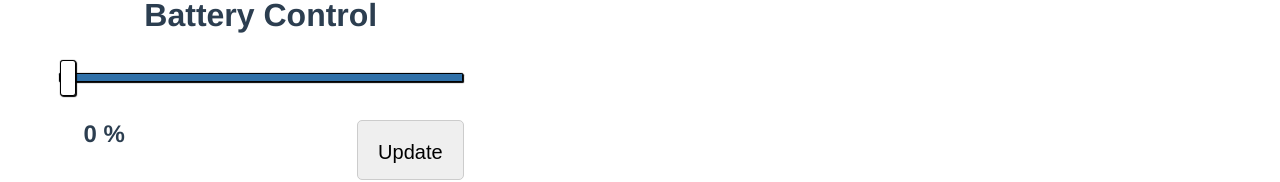
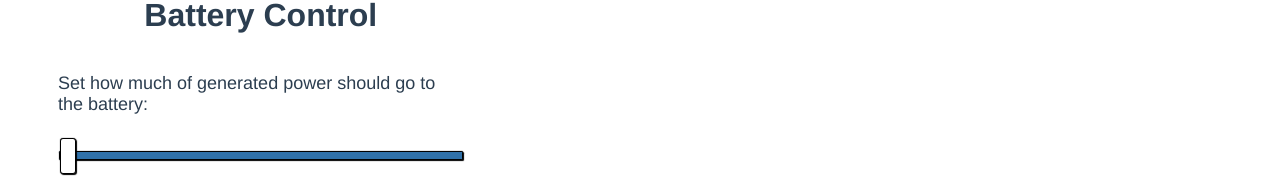
Before and after one commit to PandaFood/M7011E_EnergySystem, a Vue app in the folder Frontend/: page /manage/control in a window 1280 px wide. Shown: the part 496-678 px from the top of the page. Built offline with nearby package versions, Linux system fonts and the light colour scheme; no server answers; sample sign-in values are in the browser's storage; what vue-flash-message, vue-js-modal would draw is missing.

Commit message:
add slider description

```diff
--- a/Frontend/src/components/dashboard/manager/control/BatteryControl.Component.vue
+++ b/Frontend/src/components/dashboard/manager/control/BatteryControl.Component.vue
@@ -1,7 +1,7 @@
 <template>
     <div id="battery-control">
         <h1> Battery Control </h1>
-
+        <p> Set how much of generated power should go to the battery: </p>
         <div id="slider-div">
             <input v-model="newPercentage" type="range" name="percent" min="0" max="100">
             <h2> {{this.newPercentage}} % </h2>
@@ -61,6 +61,14 @@ export default {
     h2 {
         float: left;
         margin-left: 25px;
+    }
+
+    p {
+        float: left;
+        width: 80%;
+        margin-left: 50px;
+        font-size: 18px;
+        text-align: left;
     }
 
     button {
```
